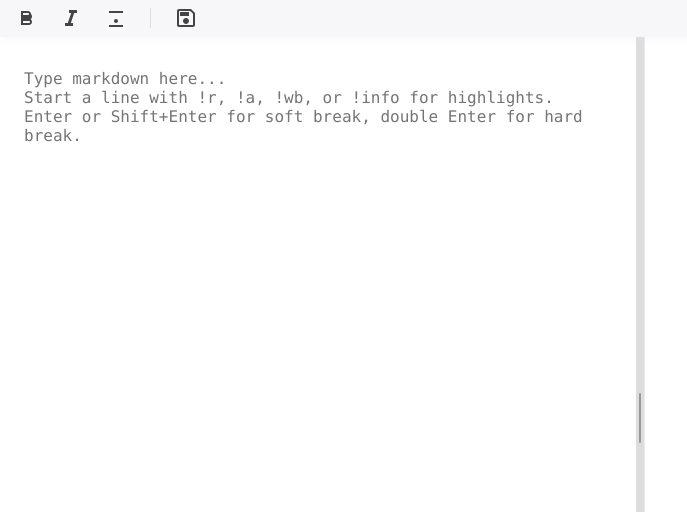
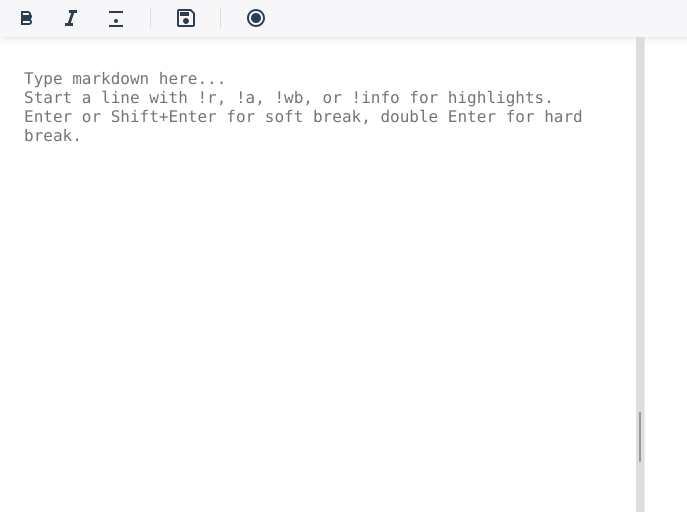
Before and after one commit to DefaltZ/Debbynote, a React app: page / in a window 1280 px wide. Shown: the top 512 px of the page, without its empty margins (0-687 px from the left). Built offline with nearby package versions, Linux system fonts and the light colour scheme.

Commit message:
added dark mode + changes to block highlights

```diff
--- a/src/App.js
+++ b/src/App.js
@@ -1,10 +1,79 @@
-import React from 'react';
+import React, { useState, useEffect } from 'react';
 import MarkdownEditor from './MarkdownEditor';
+import Toolbar from './components/Toolbar';
+import './styles.css';
 
 function App() {
+  const [markdown, setMarkdown] = useState('# Welcome to DebbyNote\n\nStart typing your notes here...\n\n## Features\n- **Bold text** with toolbar\n- *Italic text* with toolbar\n- ~~Strikethrough~~ with toolbar\n- Custom highlights: !r red, !g green, !b blue, !y yellow\n- Resizable editor and preview panes\n- Dark mode toggle\n\n!r This is a red highlight block\n!g This is a green highlight block\n!b This is a blue highlight block\n!y This is a yellow highlight block');
+  const [isDarkMode, setIsDarkMode] = useState(false);
+
+  // Apply dark mode to body element
+  useEffect(() => {
+    document.body.setAttribute('data-theme', isDarkMode ? 'dark' : 'light');
+  }, [isDarkMode]);
+
+  const handleFormat = (format) => {
+    const textarea = document.querySelector('.markdown-input');
+    if (!textarea) return;
+
+    const start = textarea.selectionStart;
+    const end = textarea.selectionEnd;
+    const selectedText = markdown.substring(start, end);
+
+    let formattedText = '';
+    switch (format) {
+      case 'bold':
+        formattedText = `**${selectedText}**`;
+        break;
+      case 'italic':
+        formattedText = `*${selectedText}*`;
+        break;
+      case 'strike':
+        formattedText = `~~${selectedText}~~`;
+        break;
+      default:
+        return;
+    }
+
+    const newMarkdown = markdown.substring(0, start) + formattedText + markdown.substring(end);
+    setMarkdown(newMarkdown);
+
+    // Set cursor position after formatting
+    setTimeout(() => {
+      textarea.focus();
+      textarea.setSelectionRange(start + 2, start + 2 + selectedText.length);
+    }, 0);
+  };
+
+  const handleSave = async () => {
+    try {
+      const result = await window.electronAPI.saveFile(markdown);
+      if (result.success) {
+        console.log('File saved successfully:', result.filePath);
+      } else {
+        console.error('Failed to save file:', result.error);
+      }
+    } catch (error) {
+      console.error('Error saving file:', error);
+    }
+  };
+
+  const handleToggleDarkMode = () => {
+    setIsDarkMode(!isDarkMode);
+  };
+
   return (
-    <div className="app" style={{ minHeight: '100vh', height: '100vh', background: '#fff', display: 'flex' }}>
-      <MarkdownEditor />
+    <div className="App">
+      <Toolbar
+        onFormat={handleFormat}
+        onSave={handleSave}
+        onToggleDarkMode={handleToggleDarkMode}
+        isDarkMode={isDarkMode}
+      />
+      <MarkdownEditor
+        markdown={markdown}
+        onChange={setMarkdown}
+      />
     </div>
   );
 }
--- a/src/MarkdownEditor.js
+++ b/src/MarkdownEditor.js
@@ -168,7 +168,6 @@ function MarkdownEditor() {
 
   return (
     <div className="markdown-editor-container" style={{ flexDirection: 'column', padding: 0 }}>
-      <Toolbar onFormat={handleFormat} onSave={handleSave} />
       <div
         ref={containerRef}
         style={{
--- a/src/components/Toolbar.js
+++ b/src/components/Toolbar.js
@@ -1,7 +1,7 @@
 import React from 'react';
 import '../styles.css';
 
-export default function Toolbar({ onFormat, onSave }) {
+export default function Toolbar({ onFormat, onSave, onToggleDarkMode, isDarkMode }) {
   return (
     <div className="toolbar">
       <button className="toolbar-btn" title="Bold" onMouseDown={e => { e.preventDefault(); onFormat('bold'); }}>
@@ -29,6 +29,22 @@ export default function Toolbar({ onFormat, onSave }) {
           <path d="M17 3H5C3.89 3 3 3.9 3 5V19C3 20.1 3.89 21 5 21H19C20.1 21 21 20.1 21 19V7L17 3ZM19 19H5V5H16.17L19 7.83V19ZM12 12C10.34 12 9 13.34 9 15C9 16.66 10.34 18 12 18C13.66 18 15 16.66 15 15C15 13.34 13.66 12 12 12ZM6 6H15V10H6V6Z" fill="currentColor"/>
         </svg>
       </button>
+      <div style={{ width: '1px', height: '20px', background: '#ddd', margin: '0 0.5rem' }}></div>
+      <button className="toolbar-btn" title={isDarkMode ? "Light Mode" : "Dark Mode"} onClick={onToggleDarkMode}>
+        {/* Material UI Dark Mode Toggle SVG */}
+        {isDarkMode ? (
+          // Sun icon for light mode
+          <svg width="24" height="24" viewBox="0 0 24 24" fill="none" xmlns="http://www.w3.org/2000/svg">
+            <path d="M12 7C9.24 7 7 9.24 7 12C7 14.76 9.24 17 12 17C14.76 17 17 14.76 17 12C17 9.24 14.76 7 12 7ZM2 13H4C4.55 13 5 12.55 5 12C5 11.45 4.55 11 4 11H2C1.45 11 1 11.45 1 12C1 12.55 1.45 13 2 13ZM20 13H22C22.55 13 23 12.55 23 12C23 11.45 22.55 11 22 11H20C19.45 11 19 11.45 19 12C19 12.55 19.45 13 20 13ZM11 2V4C11 4.55 11.45 5 12 5C12.55 5 13 4.55 13 4V2C13 1.45 12.55 1 12 1C11.45 1 11 1.45 11 2ZM11 20V22C11 22.55 11.45 23 12 23C12.55 23 13 22.55 13 22V20C13 19.45 12.55 19 12 19C11.45 19 11 19.45 11 20ZM5.99 4.58C5.6 4.19 4.96 4.19 4.58 4.58C4.19 4.97 4.19 5.61 4.58 5.99L5.64 7.05C6.03 7.44 6.67 7.44 7.05 7.05C7.44 6.66 7.44 6.02 7.05 5.64L5.99 4.58ZM18.36 16.95C17.97 16.56 17.33 16.56 16.95 16.95C16.56 17.34 16.56 17.98 16.95 18.36L18.01 19.42C18.4 19.81 19.04 19.81 19.42 19.42C19.81 19.03 19.81 18.39 19.42 18.01L18.36 16.95ZM19.42 5.99C19.81 5.6 19.81 4.96 19.42 4.58C19.03 4.19 18.39 4.19 18.01 4.58L16.95 5.64C16.56 6.03 16.56 6.67 16.95 7.05C17.34 7.44 17.98 7.44 18.36 7.05L19.42 5.99ZM7.05 18.36C7.44 17.97 7.44 17.33 7.05 16.95C6.66 16.56 6.02 16.56 5.64 16.95L4.58 18.01C4.19 18.4 4.19 19.04 4.58 19.42C4.97 19.81 5.61 19.81 5.99 19.42L7.05 18.36Z" fill="currentColor"/>
+          </svg>
+        ) : (
+          // Moon icon for dark mode
+          <svg width="24" height="24" viewBox="0 0 24 24" fill="none" xmlns="http://www.w3.org/2000/svg">
+            <path d="M12 3C7.03 3 3 7.03 3 12C3 16.97 7.03 21 12 21C16.97 21 21 16.97 21 12C21 7.03 16.97 3 12 3ZM12 19C8.13 19 5 15.87 5 12C5 8.13 8.13 5 12 5C15.87 5 19 8.13 19 12C19 15.87 15.87 19 12 19Z" fill="currentColor"/>
+            <path d="M12 7C9.24 7 7 9.24 7 12C7 14.76 9.24 17 12 17C14.76 17 17 14.76 17 12C17 9.24 14.76 7 12 7Z" fill="currentColor"/>
+          </svg>
+        )}
+      </button>
     </div>
   );
 }
--- a/src/styles.css
+++ b/src/styles.css
@@ -318,12 +318,122 @@ body {
   }
 }
 
+/* CSS Variables for theming */
+:root {
+  /* Light Mode Colors */
+  --bg-primary: #ffffff;
+  --bg-secondary: #f7f7fa;
+  --bg-tertiary: #f8f9fa;
+  --text-primary: #2c3e50;
+  --text-secondary: #6c757d;
+  --border-color: #e9ecef;
+  --border-hover: #667eea;
+  --toolbar-bg: #f7f7fa;
+  --toolbar-btn-bg: #f7f7fa;
+  --toolbar-btn-hover: #e0e0ef;
+  --resize-handle-bg: #e0e0e0;
+  --resize-handle-hover: #c0c0c0;
+  --resize-indicator: #999;
+  --resize-indicator-hover: #666;
+
+  /* Highlight Colors */
+  --highlight-red-bg: #ffeaea;
+  --highlight-red-text: #c0392b;
+  --highlight-red-border: #e74c3c;
+  --highlight-green-bg: #eaffea;
+  --highlight-green-text: #218c3a;
+  --highlight-green-border: #27ae60;
+  --highlight-blue-bg: #eaf4ff;
+  --highlight-blue-text: #1a4a7a;
+  --highlight-blue-border: #3498db;
+  --highlight-yellow-bg: #fffbe6;
+  --highlight-yellow-text: #b59f00;
+  --highlight-yellow-border: #f1c40f;
+}
+
+[data-theme="dark"] {
+  /* Dark Mode Colors */
+  --bg-primary: #1a1a1a;
+  --bg-secondary: #2d2d2d;
+  --bg-tertiary: #333333;
+  --text-primary: #e0e0e0;
+  --text-secondary: #b0b0b0;
+  --border-color: #404040;
+  --border-hover: #667eea;
+  --toolbar-bg: #2d2d2d;
+  --toolbar-btn-bg: #2d2d2d;
+  --toolbar-btn-hover: #404040;
+  --resize-handle-bg: #404040;
+  --resize-handle-hover: #555555;
+  --resize-indicator: #666;
+  --resize-indicator-hover: #888;
+
+  /* Highlight Colors - Dark Mode */
+  --highlight-red-bg: #3d1f1f;
+  --highlight-red-text: #ff6b6b;
+  --highlight-red-border: #e74c3c;
+  --highlight-green-bg: #1f3d1f;
+  --highlight-green-text: #51cf66;
+  --highlight-green-border: #27ae60;
+  --highlight-blue-bg: #1f2f3d;
+  --highlight-blue-text: #74c0fc;
+  --highlight-blue-border: #3498db;
+  --highlight-yellow-bg: #3d3d1f;
+  --highlight-yellow-text: #ffd43b;
+  --highlight-yellow-border: #f1c40f;
+}
+
+/* Apply theme colors */
+body {
+  background-color: var(--bg-primary);
+  color: var(--text-primary);
+  transition: background-color 0.3s ease, color 0.3s ease;
+}
+
+/* --- Toolbar Styles --- */
+.toolbar {
+  width: 100vw;
+  background: var(--toolbar-bg);
+  display: flex;
+  align-items: center;
+  padding: 0.2rem 0.5rem;
+  box-shadow: 0 2px 8px rgba(0,0,0,0.1);
+  gap: 0.5rem;
+  position: sticky;
+  top: 0;
+  z-index: 10;
+  transition: background-color 0.3s ease;
+}
+
+.toolbar-btn {
+  background: var(--toolbar-btn-bg);
+  border: none;
+  border-radius: 6px;
+  padding: 0.2rem 0.4rem;
+  cursor: pointer;
+  display: flex;
+  align-items: center;
+  transition: all 0.2s;
+  color: var(--text-primary);
+}
+
+.toolbar-btn:hover {
+  background: var(--toolbar-btn-hover);
+  color: var(--text-primary);
+}
+
+.toolbar-btn svg {
+  display: block;
+}
+
+/* --- End Toolbar Styles --- */
+
 /* --- Markdown Editor Styles --- */
 .markdown-editor-container {
   display: flex;
   flex-direction: row;
   gap: 0;
-  background: #fff;
+  background: var(--bg-primary);
   border-radius: 0;
   box-shadow: none;
   padding: 0;
@@ -332,6 +442,7 @@ body {
   height: 100vh;
   max-width: none;
   min-height: 0;
+  transition: background-color 0.3s ease;
 }
 
 .markdown-input {
@@ -342,18 +453,19 @@ body {
   font-size: 1rem;
   font-family: 'Fira Mono', 'Consolas', 'Menlo', monospace;
   border: none;
-  border-right: 1px solid #e9ecef;
+  border-right: 1px solid var(--border-color);
   border-radius: 0;
   padding: 2rem 1.5rem;
   resize: none;
-  background: #fff;
-  transition: none;
+  background: var(--bg-primary);
+  color: var(--text-primary);
+  transition: all 0.3s ease;
   box-shadow: none;
 }
 
 .markdown-input:focus {
   outline: none;
-  border-color: #e9ecef;
+  border-color: var(--border-hover);
 }
 
 .markdown-preview {
@@ -361,102 +473,106 @@ body {
   min-width: 0;
   min-height: 100vh;
   height: 100vh;
-  background: #fff;
+  background: var(--bg-primary);
   border-radius: 0;
   border: none;
-  border-left: 1px solid #e9ecef;
+  border-left: 1px solid var(--border-color);
   padding: 2rem 1.5rem;
   overflow: auto;
   font-size: 1rem;
   font-family: 'Segoe UI', 'Roboto', 'Oxygen', 'Ubuntu', 'Cantarell', 'Fira Sans', 'Droid Sans', 'Helvetica Neue', sans-serif;
   box-shadow: none;
+  color: var(--text-primary);
+  transition: all 0.3s ease;
 }
 
+/* Dark mode styles for markdown content */
+[data-theme="dark"] .markdown-preview h1,
+[data-theme="dark"] .markdown-preview h2,
+[data-theme="dark"] .markdown-preview h3,
+[data-theme="dark"] .markdown-preview h4,
+[data-theme="dark"] .markdown-preview h5,
+[data-theme="dark"] .markdown-preview h6 {
+  color: var(--text-primary);
+}
+
+[data-theme="dark"] .markdown-preview code {
+  background-color: var(--bg-tertiary);
+  color: var(--text-primary);
+}
+
+[data-theme="dark"] .markdown-preview pre {
+  background-color: var(--bg-tertiary);
+  border: 1px solid var(--border-color);
+}
+
+[data-theme="dark"] .markdown-preview blockquote {
+  border-left: 4px solid var(--border-color);
+  background-color: var(--bg-tertiary);
+}
+
+[data-theme="dark"] .markdown-preview table {
+  border-color: var(--border-color);
+}
+
+[data-theme="dark"] .markdown-preview th,
+[data-theme="dark"] .markdown-preview td {
+  border-color: var(--border-color);
+}
+
+/* Highlight blocks */
 .md-highlight-red {
   display: block;
-  background: #ffeaea;
-  color: #c0392b;
-  border-left: 5px solid #e74c3c;
-  padding: 0.5em 1em;
-  margin: 0.5em 0;
+  background: var(--highlight-red-bg);
+  color: var(--highlight-red-text);
+  border-left: 5px solid var(--highlight-red-border);
+  padding: 1px 0.4em;
+  margin: 0.05em 0;
   border-radius: 6px;
   font-weight: 500;
+  transition: all 0.3s ease;
 }
 
 .md-highlight-green {
   display: block;
-  background: #eaffea;
-  color: #218c3a;
-  border-left: 5px solid #27ae60;
-  padding: 0.5em 1em;
-  margin: 0.5em 0;
+  background: var(--highlight-green-bg);
+  color: var(--highlight-green-text);
+  border-left: 5px solid var(--highlight-green-border);
+  padding: 1px 0.4em;
+  margin: 0.05em 0;
   border-radius: 6px;
   font-weight: 500;
+  transition: all 0.3s ease;
 }
 
 .md-highlight-blue {
   display: block;
-  background: #eaf4ff;
-  color: #1a4a7a;
-  border-left: 5px solid #3498db;
-  padding: 0.5em 1em;
-  margin: 0.5em 0;
+  background: var(--highlight-blue-bg);
+  color: var(--highlight-blue-text);
+  border-left: 5px solid var(--highlight-blue-border);
+  padding: 1px 0.4em;
+  margin: 0.05em 0;
   border-radius: 6px;
   font-weight: 500;
+  transition: all 0.3s ease;
 }
 
 .md-highlight-yellow {
   display: block;
-  background: #fffbe6;
-  color: #b59f00;
-  border-left: 5px solid #f1c40f;
-  padding: 0.5em 1em;
+  background: var(--highlight-yellow-bg);
+  color: var(--highlight-yellow-text);
+  border-left: 5px solid var(--highlight-yellow-border);
+  padding: 1px 0.5em;
   margin: 0.5em 0;
   border-radius: 6px;
   font-weight: 500;
+  transition: all 0.3s ease;
 }
-
-/* --- Toolbar Styles --- */
-.toolbar {
-  width: 100vw;
-  background: #f7f7fa;
-  display: flex;
-  align-items: center;
-  padding: 0.2rem 0.5rem;
-  box-shadow: 0 2px 8px rgba(0,0,0,0.03);
-  gap: 0.5rem;
-  position: sticky;
-  top: 0;
-  z-index: 10;
-}
-
-.toolbar-btn {
-  background: #f7f7fa;
-  border: none;
-  border-radius: 6px;
-  padding: 0.2rem 0.4rem;
-  cursor: pointer;
-  display: flex;
-  align-items: center;
-  transition: background 0.2s;
-  color: #444;
-}
-
-.toolbar-btn:hover {
-  background: #e0e0ef;
-  color: #222;
-}
-
-.toolbar-btn svg {
-  display: block;
-}
-
-/* --- End Toolbar Styles --- */
 
 /* --- Resize Handle Styles --- */
 .resize-handle {
   width: 6px;
-  background: #e0e0e0;
+  background: var(--resize-handle-bg);
   cursor: col-resize;
   position: relative;
   z-index: 10;
@@ -469,28 +585,28 @@ body {
 }
 
 .resize-handle:hover {
-  background: #c0c0c0;
+  background: var(--resize-handle-hover);
 }
 
 .resize-handle:active {
-  background: #a0a0a0;
+  background: var(--resize-handle-hover);
 }
 
 .resize-handle::before {
   content: '';
   width: 2px;
   height: 40px;
-  background: #999;
+  background: var(--resize-indicator);
   border-radius: 1px;
   transition: background-color 0.2s;
 }
 
 .resize-handle:hover::before {
-  background: #666;
+  background: var(--resize-indicator-hover);
 }
 
 .resize-handle:active::before {
-  background: #444;
+  background: var(--resize-indicator-hover);
 }
 
 /* --- End Resize Handle Styles --- */
```
